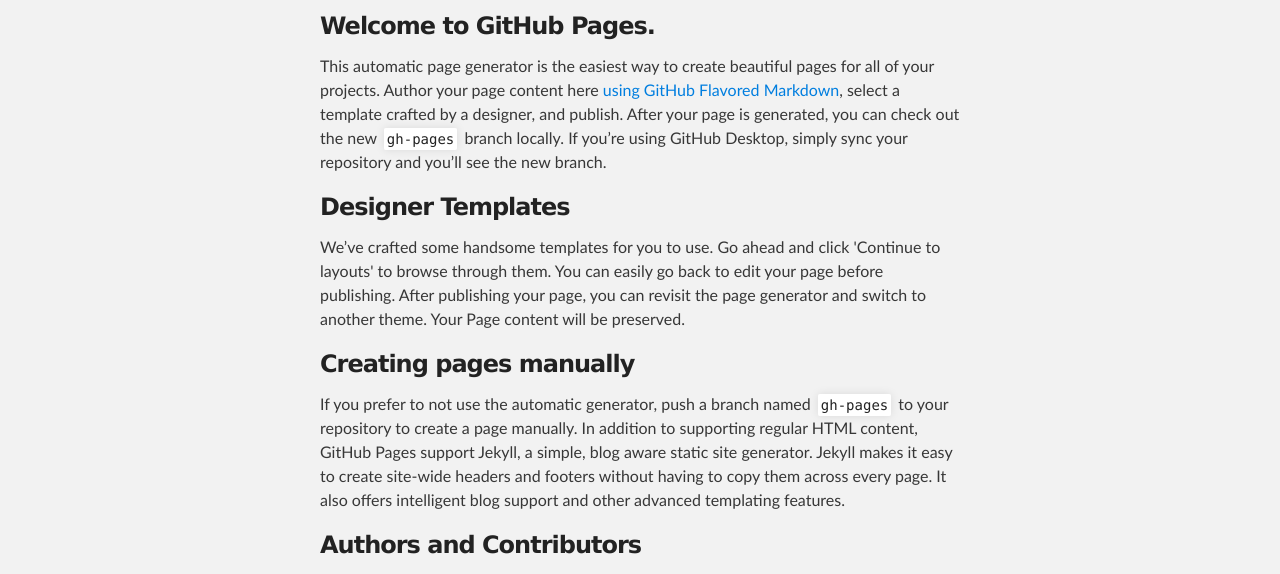
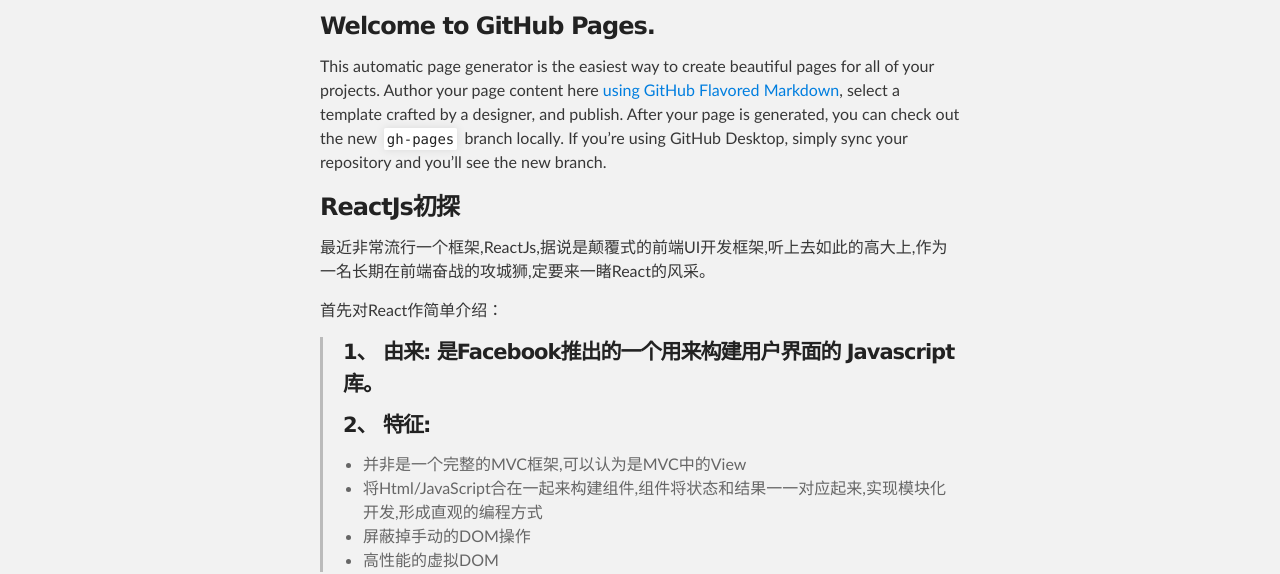
Before and after one commit to holly-juan/holly, a plain HTML site: page index.html in a window 1280 px wide. Shown: the part 252-826 px from the top of the page. Drawn offline with Linux system fonts and the light colour scheme.

```diff
--- a/index.html
+++ b/index.html
@@ -37,9 +37,26 @@
 <p>This automatic page generator is the easiest way to create beautiful pages for all of your projects. Author your page content here <a href="https://guides.github.com/features/mastering-markdown/">using GitHub Flavored Markdown</a>, select a template crafted by a designer, and publish. After your page is generated, you can check out the new <code>gh-pages</code> branch locally. If you’re using GitHub Desktop, simply sync your repository and you’ll see the new branch.</p>
 
 <h3>
-<a id="designer-templates" class="anchor" href="#designer-templates" aria-hidden="true"><span class="octicon octicon-link"></span></a>Designer Templates</h3>
+<a id="reactjs初探" class="anchor" href="#reactjs%E5%88%9D%E6%8E%A2" aria-hidden="true"><span class="octicon octicon-link"></span></a>ReactJs初探</h3>
 
-<p>We’ve crafted some handsome templates for you to use. Go ahead and click 'Continue to layouts' to browse through them. You can easily go back to edit your page before publishing. After publishing your page, you can revisit the page generator and switch to another theme. Your Page content will be preserved.</p>
+<p>最近非常流行一个框架,ReactJs,据说是颠覆式的前端UI开发框架,听上去如此的高大上,作为一名长期在前端奋战的攻城狮,定要来一睹React的风采。</p>
+
+<p>首先对React作简单介绍：</p>
+
+<blockquote>
+<h4>
+<a id="1-由来-是facebook推出的一个用来构建用户界面的------------javascript库" class="anchor" href="#1-%E7%94%B1%E6%9D%A5-%E6%98%AFfacebook%E6%8E%A8%E5%87%BA%E7%9A%84%E4%B8%80%E4%B8%AA%E7%94%A8%E6%9D%A5%E6%9E%84%E5%BB%BA%E7%94%A8%E6%88%B7%E7%95%8C%E9%9D%A2%E7%9A%84------------javascript%E5%BA%93" aria-hidden="true"><span class="octicon octicon-link"></span></a>1、 由来: 是Facebook推出的一个用来构建用户界面的            Javascript库。</h4>
+
+<h4>
+<a id="2-特征" class="anchor" href="#2-%E7%89%B9%E5%BE%81" aria-hidden="true"><span class="octicon octicon-link"></span></a>2、 特征:</h4>
+
+<ul>
+<li>  并非是一个完整的MVC框架,可以认为是MVC中的View</li>
+<li>  将Html/JavaScript合在一起来构建组件,组件将状态和结果一一对应起来,实现模块化开发,形成直观的编程方式</li>
+<li> 屏蔽掉手动的DOM操作</li>
+<li> 高性能的虚拟DOM </li>
+</ul>
+</blockquote>
 
 <h3>
 <a id="creating-pages-manually" class="anchor" href="#creating-pages-manually" aria-hidden="true"><span class="octicon octicon-link"></span></a>Creating pages manually</h3>
```
Also changed, not shown: params.json (+1 -1 lines).
